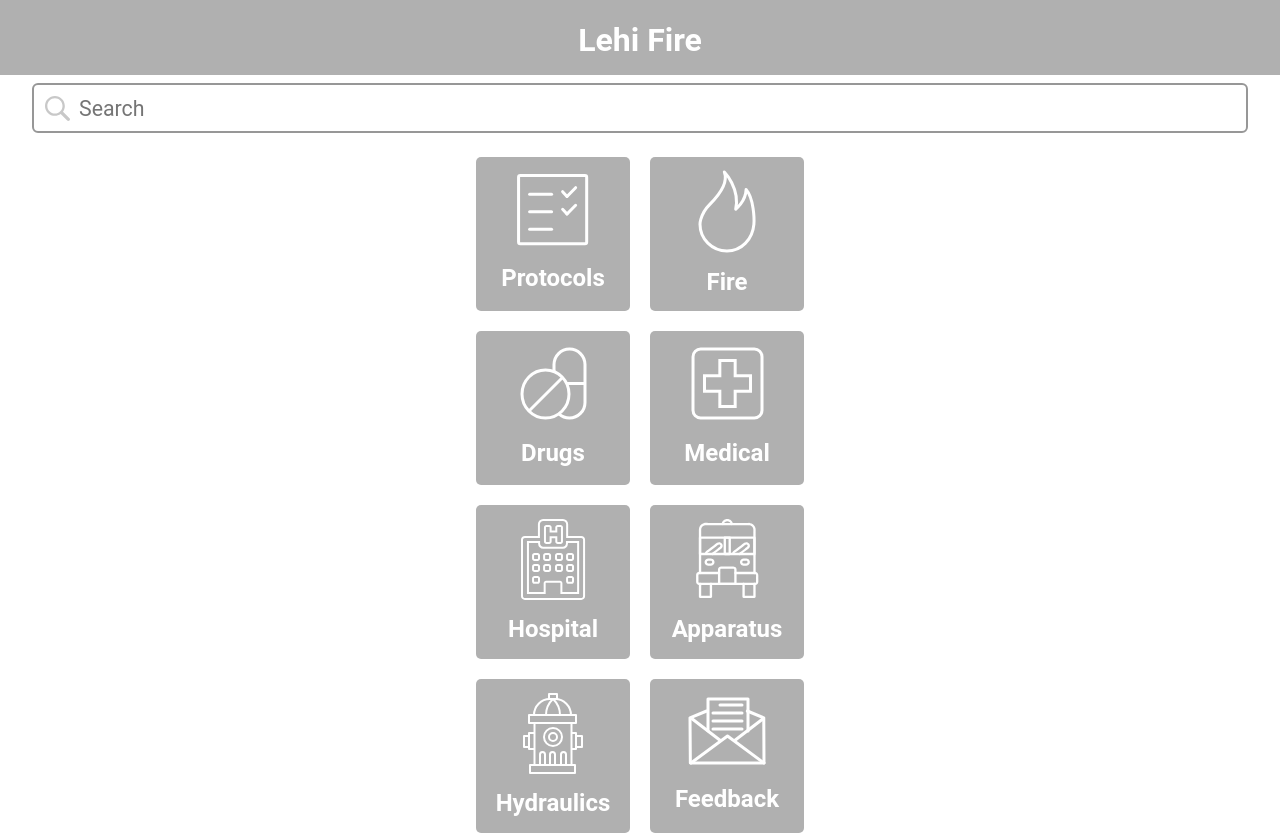
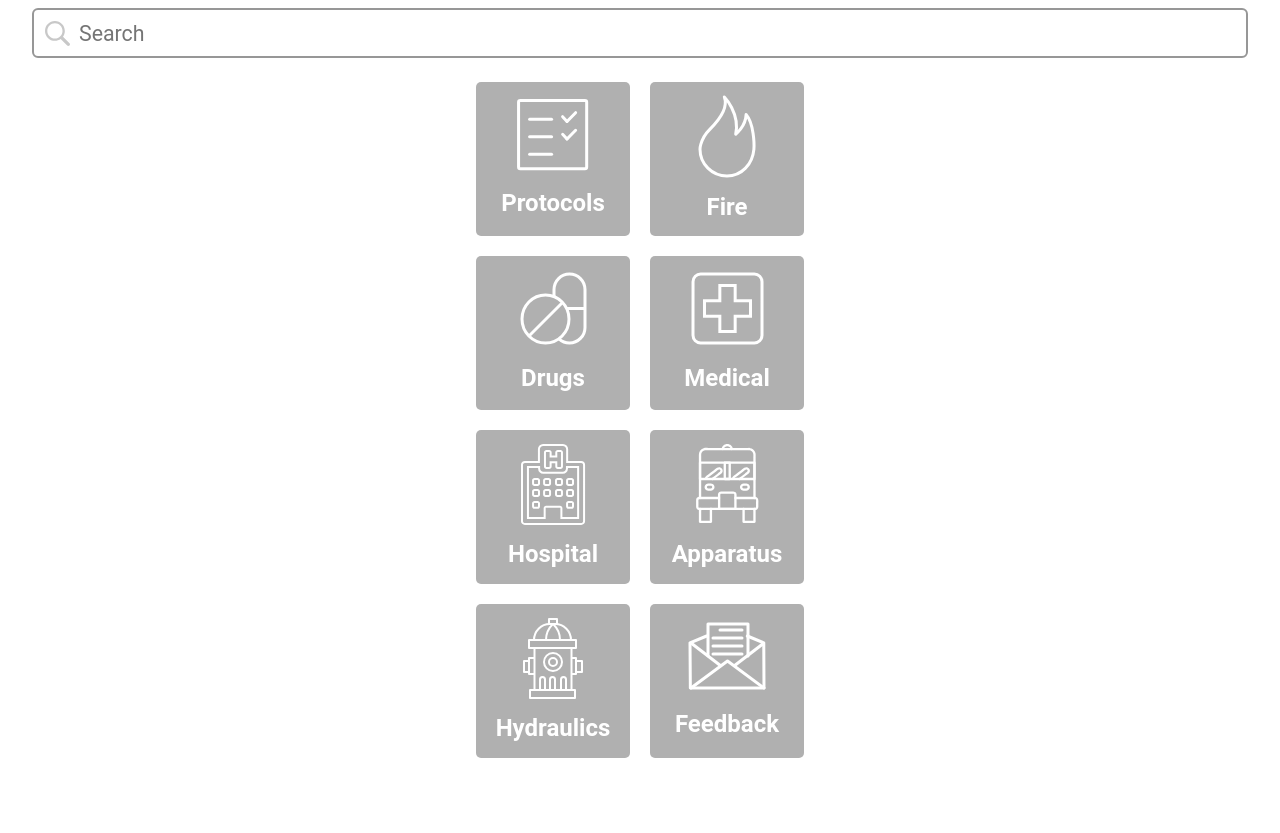
Before and after one commit to V-School-Module-7/firehouse-app, a React (Create React App) app in the folder client/: page / in a window 1280 px wide. After the commit the page ends 800 px from the top, so only its background shows below. Built offline with nearby package versions, Linux system fonts and the light colour scheme.

Commit message:
minor change

```diff
--- a/client/package.json
+++ b/client/package.json
@@ -33,5 +33,5 @@
       "last 1 safari version"
     ]
   },
-  "proxy": "http://localhost:7000"
+  "proxy": "http://localhost:7000/"
 }
--- a/client/src/App.js
+++ b/client/src/App.js
@@ -19,7 +19,7 @@ function App(props) {
     <ThemeProvider theme={theme}>
       <AppWrapper>
         <GlobalStyle />
-        <Navbar />
+        {/*<Navbar />*/}
         <Switch>
           <Route exact path="/" component={Homepage} />
           <Route exact path="/login" component={LoginPage} />
```
